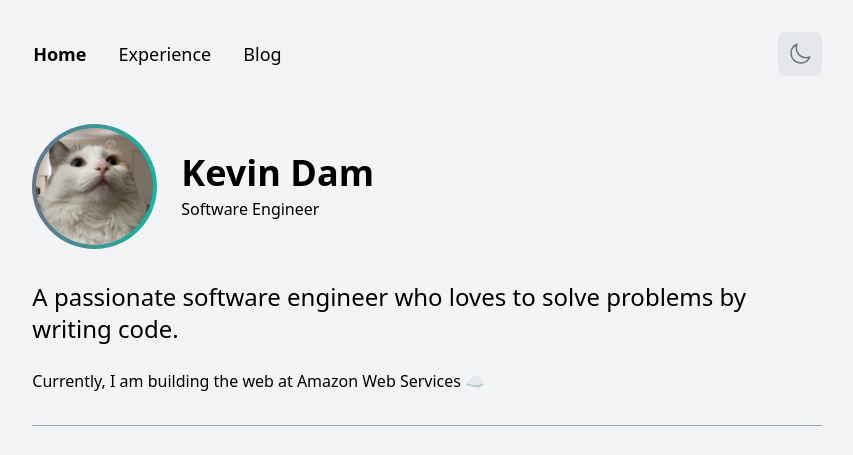
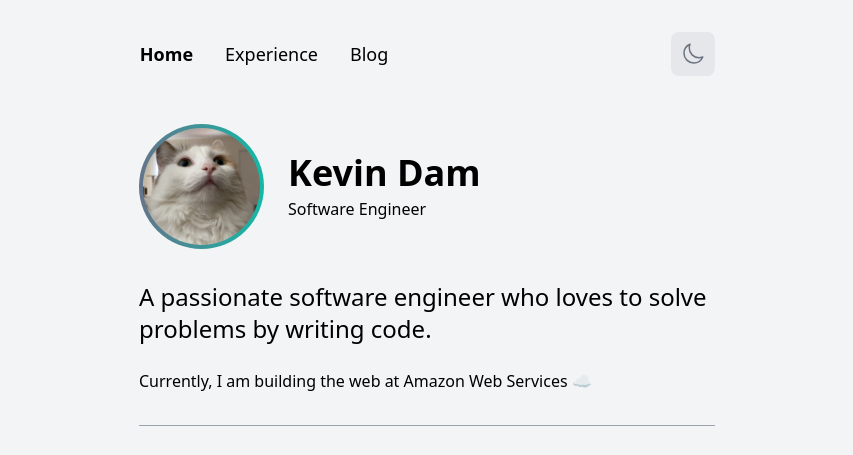
Before and after one commit to kevinqdam/kevinqdam.com, an Astro site: page / in a window 1280 px wide. Shown: the top 455 px of the page, without its empty margins (213-1066 px from the left). Built offline with nearby package versions, Linux system fonts and the light colour scheme; Astro itself is replaced by a stand-in of ours; some packages are replaced by stand-ins of ours.

Commit message:
6/12 width on desktop for all layouts

```diff
--- a/src/layouts/Layout.astro
+++ b/src/layouts/Layout.astro
@@ -54,7 +54,7 @@ const activePath = Astro.url.pathname as Path;
   >
     <div class="min-h-screen w-full bg-gray-100 dark:bg-gray-800">
       <div class="flex w-full items-center justify-center">
-        <div class="flex w-8/12 min-w-min flex-col justify-center px-8 md:w-8/12">
+        <div class="flex w-8/12 min-w-min flex-col justify-center px-8 md:w-8/12 lg:w-6/12">
           <NavBar client:load activePath={activePath} />
           <main>
             <slot />
```
